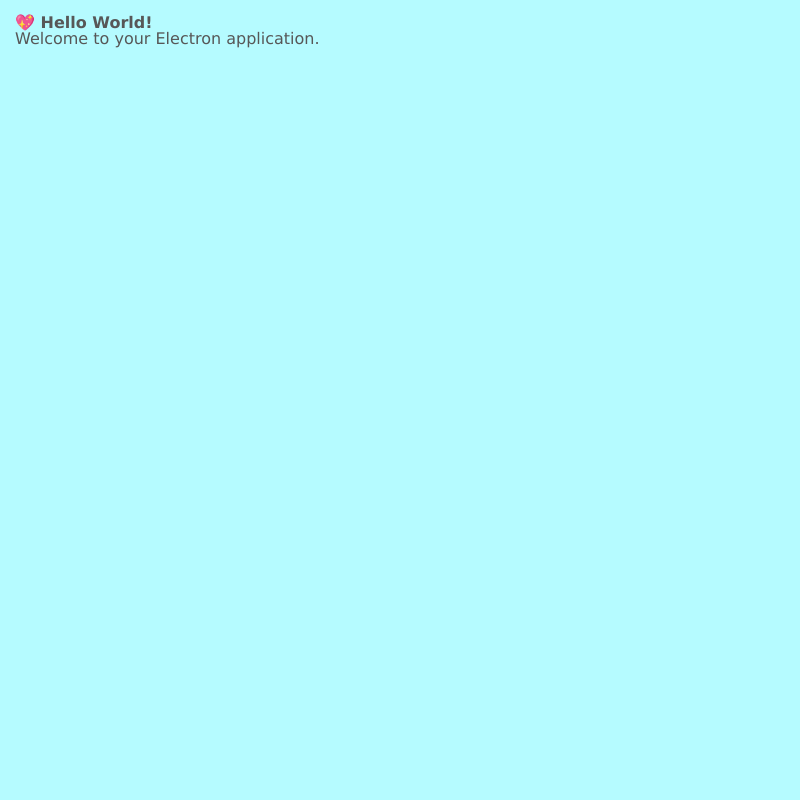
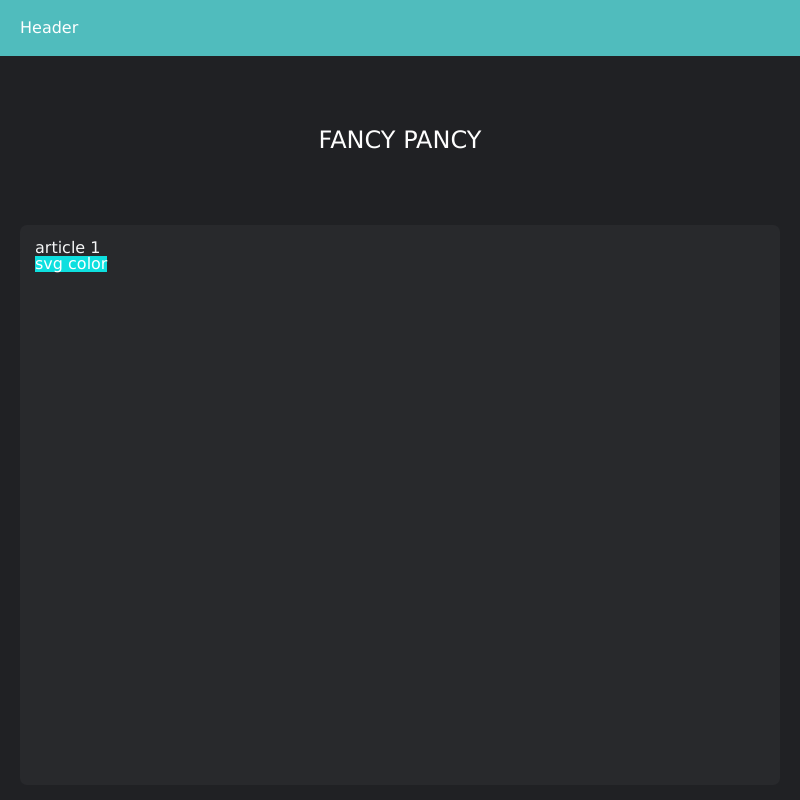
Before and after one commit to daFailer/golf-with-friends-old, an Electron app: page src/index.html in a window 800 px wide. Shown: the top 800 px of the page. Drawn offline with nearby package versions, Linux system fonts and the light colour scheme; files that its build step writes are made by us from their sources.

Commit message:
first attemts for light and dark design

```diff
--- /dev/null
+++ b/src/css/scss/modules/_designTest.scss
@@ -0,0 +1,115 @@
+// size
+body {
+    font-family: verdana, geneva, tahoma, arial, sans-serif;
+}
+
+header {
+    padding: 20px 20px;
+    backdrop-filter: blur(4px);
+    position: fixed;
+    top: 0;
+    left: 0;
+    width: 100%;
+}
+
+section {
+    padding-top: 56px;
+    text-align: center;
+}
+
+footer {
+    padding: 20px 20px;
+}
+
+.onBackgroundBox,
+.surfaceBox {
+    display: inline-block;
+    width: calc(100% - 40px);
+    padding: 15px 15px;
+    border-radius: 7px;
+}
+
+.onBackgroundBox {
+    margin: 70px 0 50px;
+    padding: 0px 15px;
+}
+
+.surfaceBox {
+    height: 70vh;
+    text-align: left;
+    margin: 20px 0;
+}
+
+body {
+    /* dark theme */
+    &.dark-theme {
+        background-color: rgb(32,33,36);
+
+        h1 {
+            color: rgb(254, 254, 254);
+            font-size: 24px;
+            line-height: 1.2;
+            text-transform: uppercase;
+        }
+
+        header {
+            background-color: rgba(102, 255, 255, 0.7);
+            color: #fff;
+        }
+
+        footer {
+            border-top: 1px solid rgb(150,154,159);
+            color: #fff;
+        }
+
+        .surfaceBox {
+            background-color: rgb(40,41,44);
+            color: rgb(245,246,247);
+        }
+
+        .icon {
+            background-color: #0EDFDF;
+            display: inline-block;
+            color: #fff;
+        }
+    }
+
+    /* light theme */
+    &.light-theme {
+        background-color: rgb(255,255,255);
+        h1 {
+            color: rgb(0,0,0);
+            font-size: 24px;
+            line-height: 1.2;
+            text-transform: uppercase;
+        }
+
+        header {
+            // background-color: rgba(14, 223, 223, 1);
+            background-color: rgba(102, 255, 255, 0.7);
+            color: rgb(0,0,0);
+        }
+
+        footer {
+            border-top: 1px solid rgb(89,93,97);
+            color: rgb(0,0,0);
+        }
+
+        .surfaceBox {
+            background-color: rgb(255,255,255);
+            color: rgb(0,0,0);
+            // box-shadow: rgb(238)
+            box-shadow: 0 2px 8px 0 rgba(0,0,0,.15);
+        }
+
+        .icon {
+            background-color: rgba(102,255,255,1);
+            display: inline-block;
+            color: rgb(0,0,0);
+
+            &.active {
+
+            }
+        }
+    }
+}
--- a/src/css/scss/screen.scss
+++ b/src/css/scss/screen.scss
@@ -1,7 +1,13 @@
 @import './reset';
 
-//vars
-@import './vars/colors';
+// //vars
+// @import './vars/colors';
+// @import './vars/sizes';
+
+// // templates
+// @import './templates/stickyFooter';
+// @import './templates/general';
 
 
-@import './templates/general';
+// modules
+@import './modules/designTest';
--- a/src/css/scss/templates/_general.scss
+++ b/src/css/scss/templates/_general.scss
@@ -2,7 +2,6 @@ body {
     font-family: verdana, geneva, tahoma, arial, sans-serif;
     background-color: var(--bgBody);
     color: var(--fontColorBody);
-    padding: 15px;
 }
 
 h1 {
--- /dev/null
+++ b/src/css/scss/templates/_header.scss
@@ -0,0 +1,3 @@
+header {
+    background-color: green;
+}
--- /dev/null
+++ b/src/css/scss/templates/_stickyFooter.scss
@@ -0,0 +1,14 @@
+html {
+    height: 100%;
+}
+
+body {
+    min-height: 100%;
+    display: grid;
+    grid-template-rows: 1fr auto;
+}
+
+footer {
+    grid-row-start: 2;
+    grid-row-end: 3;
+}
--- a/src/css/scss/vars/_colors.scss
+++ b/src/css/scss/vars/_colors.scss
@@ -1,5 +1,14 @@
-$colorTurquoise: #b5fbff;
+$colorTurquoise: #0EDFDF;
 $colorGray: #575757;
+
+// $colorBackground: green;
+// $colorSurface: green;
+// $colorPrimary
+// $colorSecondary
+// On background
+// On Surface
+// On Primary
+// On Secondary
 
 :root {
     --colorTurquise: #b5fbff;
@@ -28,6 +37,7 @@ $colorGray: #575757;
         // background colors
         // --bgColor[element]
         --bgBody: #{$colorTurquoise};
+        // --bgSurface:
 
         // font colors
         // --fontColor[element]
--- /dev/null
+++ b/src/css/scss/vars/_sizes.scss
@@ -0,0 +1,4 @@
+:root {
+    --paddingPageRight: 15px;
+    --paddingPageLeft: 15px;
+}
--- a/src/index.html
+++ b/src/index.html
@@ -5,8 +5,30 @@
         <title>Hello World!</title>
         <link rel="stylesheet" href="./css/screen.min.css">
     </head>
-  <body>
-    <h1>💖 Hello World!</h1>
-    <p>Welcome to your Electron application.</p>
+    <body class="dark-theme">
+        <div id="wrapper">
+            <header>
+                Header
+            </header>
+
+            <section>
+                <div class="onBackgroundBox">
+                    <h1>Fancy Pancy</h1>
+                </div>
+                <div class="surfaceBox">
+                    article 1
+                    <br/>
+                    <span class="icon">svg color</span>
+                </div>
+                <div class="surfaceBox">
+                    article 2
+                    <br/>
+                    <span class="icon">svg color</span>
+                </div>
+            </section>
+        </div>
+        <footer>
+            footer
+        </footer>
     </body>
 </html>
```
Also changed, not shown: src/css/scss/templates/_footer.scss (added). Lines whose indentation alone changed are shown as unchanged.
